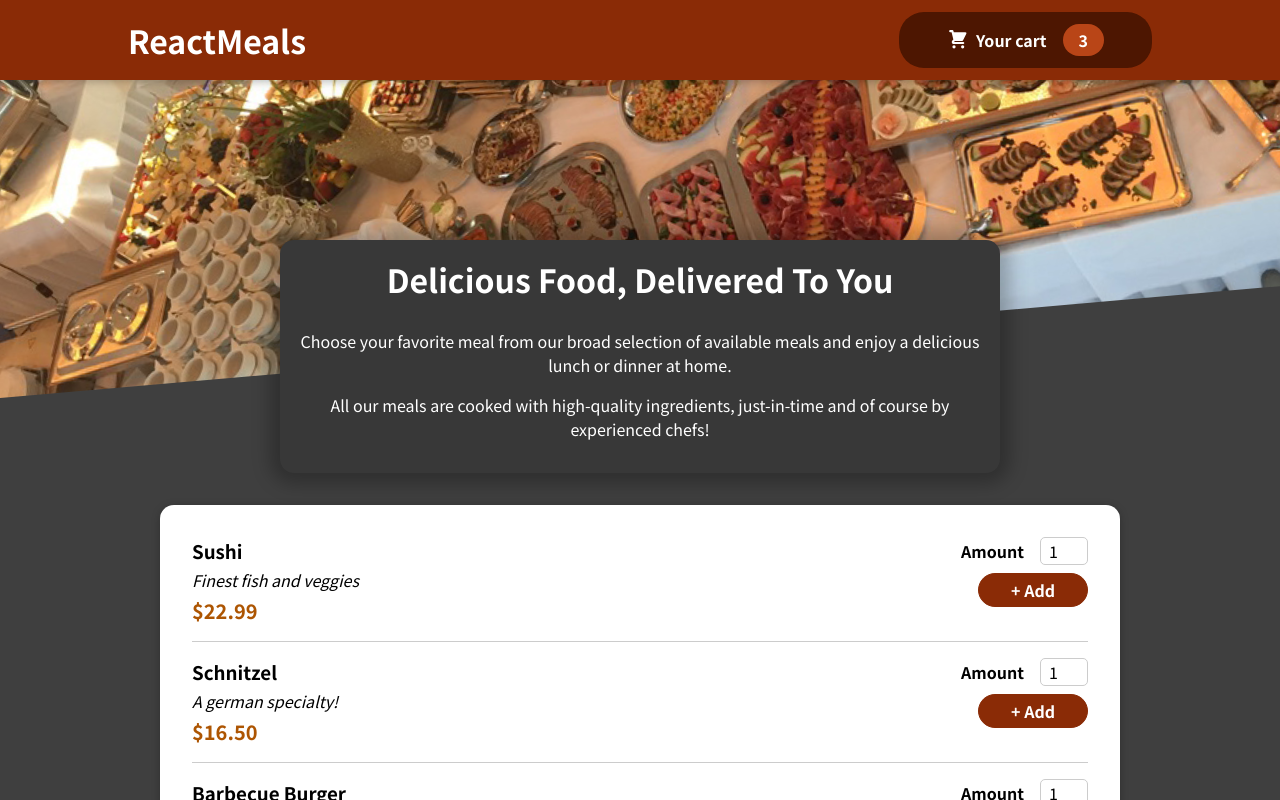
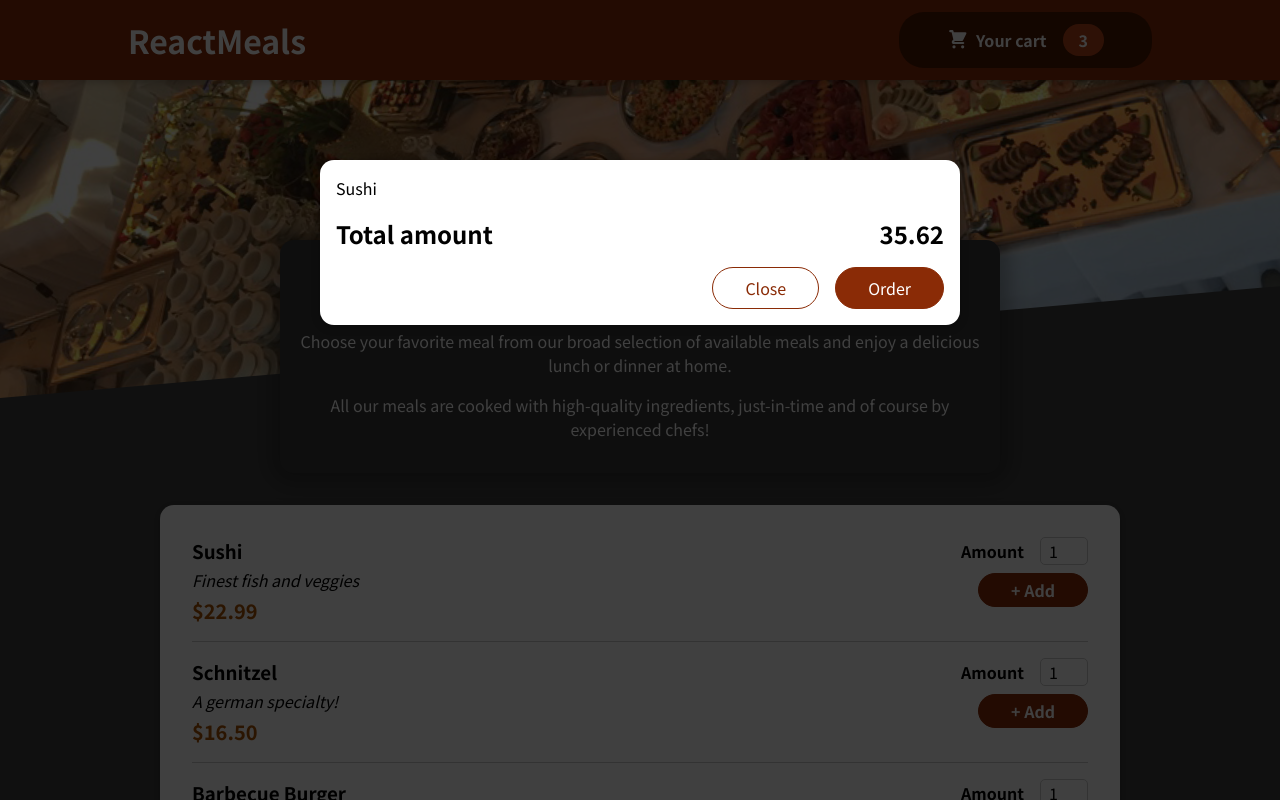
Before and after one commit to fredericmineur/React-food-order-app, a React (Create React App) app: page / in a window 1280 px wide. Shown: the top 800 px of the page. Built offline with nearby package versions, Linux system fonts and the light colour scheme.

Commit message:
add Cart and Modal component

```diff
--- a/public/index.html
+++ b/public/index.html
@@ -28,6 +28,7 @@
   </head>
   <body>
     <noscript>You need to enable JavaScript to run this app.</noscript>
+    <div id="overlays"></div>
     <div id="root"></div>
     <!--
       This HTML file is a template.
--- a/src/App.js
+++ b/src/App.js
@@ -1,10 +1,12 @@
 import React, { Fragment } from "react";
 import Header from "./components/Layout/Header";
 import Meals from "./components/Meals/Meals";
+import Cart from "./components/Cart/Cart";
 
 function App() {
   return (
     <Fragment>
+      <Cart />
       <Header />
       <main>
         <Meals />
--- /dev/null
+++ b/src/components/Cart/Cart.js
@@ -0,0 +1,28 @@
+import styles from "./Cart.module.css";
+import Modal from "../UI/Modal";
+
+const Cart = (props) => {
+  const cartItems = (
+    <ul className={styles["cart-items"]}>
+      {[{ id: 'c1', name: "Sushi", amount: 2, prices: 12.99 }].map((item) => (
+        <li>{item.name}</li>
+      ))}
+    </ul>
+  );
+
+  return (
+    <Modal>
+      {cartItems}
+      <div className={styles.total}>
+        <span>Total amount</span>
+        <span>35.62</span>
+      </div>
+      <div className={styles.actions}>
+          <button className={styles['button--alt']}>Close</button>
+          <button className={styles.button}>Order</button>
+      </div>
+    </Modal>
+  );
+};
+
+export default Cart;
--- /dev/null
+++ b/src/components/Cart/Cart.module.css
@@ -0,0 +1,46 @@
+.cart-items {
+    list-style: none;
+    margin: 0;
+    padding: 0;
+    max-height: 20rem;
+    overflow: auto;
+  }
+
+  .total {
+    display: flex;
+    justify-content: space-between;
+    align-items: center;
+    font-weight: bold;
+    font-size: 1.5rem;
+    margin: 1rem 0;
+  }
+
+  .actions {
+    text-align: right;
+  }
+
+  .actions button {
+    font: inherit;
+    cursor: pointer;
+    background-color: transparent;
+    border: 1px solid #8a2b06;
+    padding: 0.5rem 2rem;
+    border-radius: 25px;
+    margin-left: 1rem;
+  }
+
+  .actions button:hover,
+  .actions button:active {
+    background-color: #5a1a01;
+    border-color: #5a1a01;
+    color: white;
+  }
+
+  .actions .button--alt {
+    color: #8a2b06;
+  }
+
+  .actions .button {
+    background-color: #8a2b06;
+    color: white;
+  }
--- a/src/components/UI/Modal.js
+++ b/src/components/UI/Modal.js
@@ -0,0 +1,26 @@
+import {Fragment} from 'react';
+import styles from './Modal.module.css';
+import ReactDOM from 'react-dom';
+
+const Backdrop = props => {
+    return <div className={styles.backdrop} />
+}
+
+const ModalOverlay = props => {
+    return <div className={styles.modal}>
+        <div className={styles.content}>{props.children}</div>
+    </div>
+}
+
+const portalElement = document.getElementById("overlays")
+
+const Modal = props => {
+    return <Fragment>
+
+        {ReactDOM.createPortal(<Backdrop />, portalElement)}
+        {ReactDOM.createPortal(<ModalOverlay>{props.children}</ModalOverlay>, portalElement)}
+
+    </Fragment>
+}
+
+export default Modal;
--- /dev/null
+++ b/src/components/UI/Modal.module.css
@@ -0,0 +1,40 @@
+.backdrop {
+    position: fixed;
+    top: 0;
+    left: 0;
+    width: 100%;
+    height: 100vh;
+    z-index: 20;
+    background-color: rgba(0, 0, 0, 0.75);
+  }
+
+  .modal {
+    position: fixed;
+    top: 20vh;
+    left: 5%;
+    width: 90%;
+    background-color: white;
+    padding: 1rem;
+    border-radius: 14px;
+    box-shadow: 0 2px 8px rgba(0, 0, 0, 0.25);
+    z-index: 30;
+    animation: slide-down 300ms ease-out forwards;
+  }
+
+  @media (min-width: 768px) {
+    .modal {
+      width: 40rem;
+      left: calc(50% - 20rem);
+    }
+  }
+
+  @keyframes slide-down {
+    from {
+      opacity: 0;
+      transform: translateY(-3rem);
+    }
+    to {
+      opacity: 1;
+      transform: translateY(0);
+    }
+  }
```
